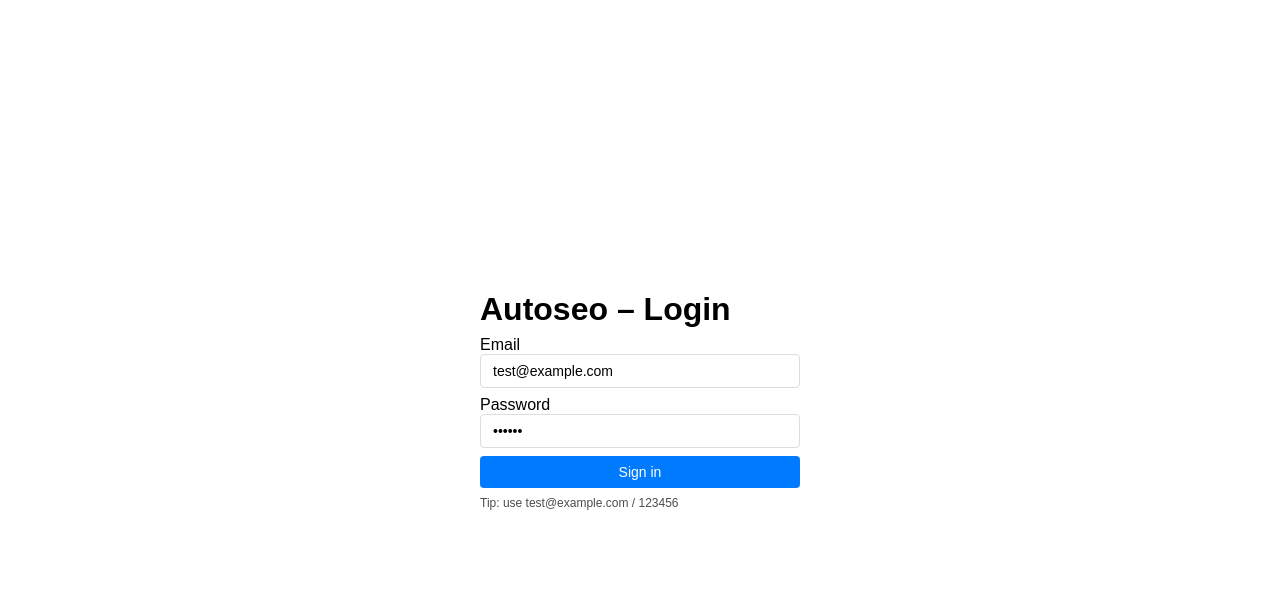
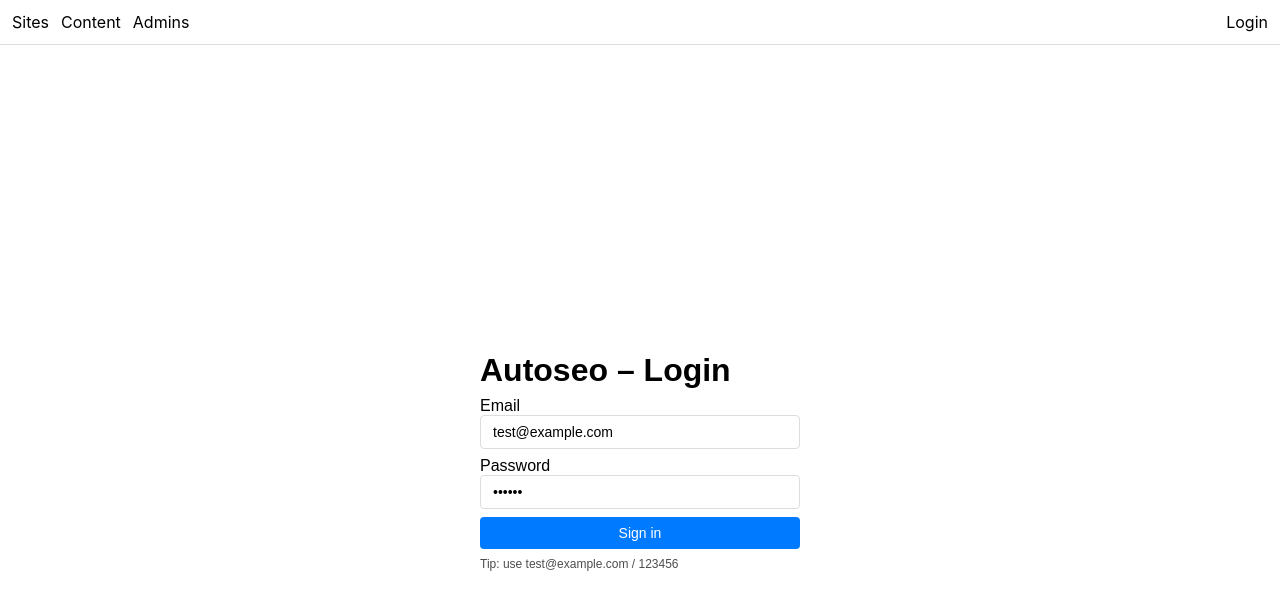
Before and after one commit to magnificodev/autoseo, a Next.js app in the folder dashboard/: page /login in a window 1280 px wide. Shown: the top 610 px of the page. Built offline with nearby package versions, Linux system fonts and the light colour scheme; no server answers.

Commit message:
dashboard: protect /admins and add nav link

```diff
--- a/dashboard/app/layout.tsx
+++ b/dashboard/app/layout.tsx
@@ -1,4 +1,5 @@
 import type { Metadata } from 'next';
+import Link from 'next/link';
 import './globals.css';
 
 export const metadata: Metadata = {
@@ -9,7 +10,15 @@
 export default function RootLayout({ children }: { children: React.ReactNode }) {
     return (
         <html lang="en">
-            <body>{children}</body>
+            <body>
+                <nav style={{ padding: 12, borderBottom: '1px solid #ddd', marginBottom: 16 }}>
+                    <Link href="/sites" style={{ marginRight: 12 }}>Sites</Link>
+                    <Link href="/content" style={{ marginRight: 12 }}>Content</Link>
+                    <Link href="/admins" style={{ marginRight: 12 }}>Admins</Link>
+                    <Link href="/login" style={{ float: 'right' }}>Login</Link>
+                </nav>
+                {children}
+            </body>
         </html>
     );
 }
--- a/dashboard/middleware.ts
+++ b/dashboard/middleware.ts
@@ -4,7 +4,7 @@
     const token = req.cookies.get('token')?.value;
     const url = req.nextUrl.clone();
     const pathname = url.pathname;
-    const protectedRoutes = ['/sites', '/content'];
+    const protectedRoutes = ['/sites', '/content', '/admins'];
     if (protectedRoutes.some((p) => pathname.startsWith(p)) && !token) {
         url.pathname = '/login';
         return NextResponse.redirect(url);
@@ -18,5 +18,5 @@
 }
 
 export const config = {
-    matcher: ['/sites/:path*', '/content/:path*', '/login'],
+    matcher: ['/sites/:path*', '/content/:path*', '/admins/:path*', '/login'],
 };
```
